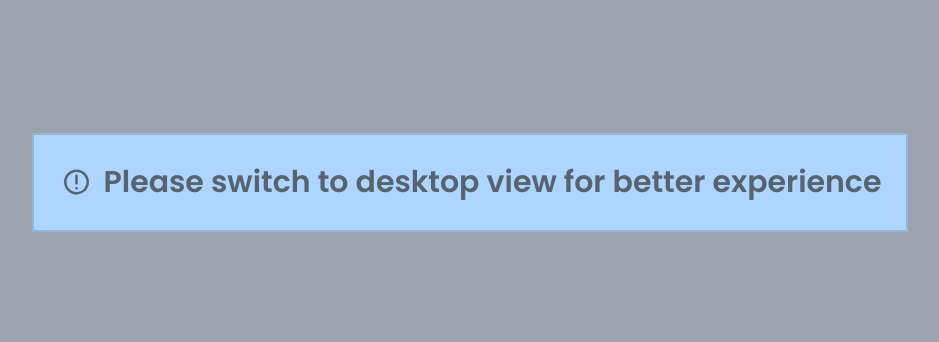
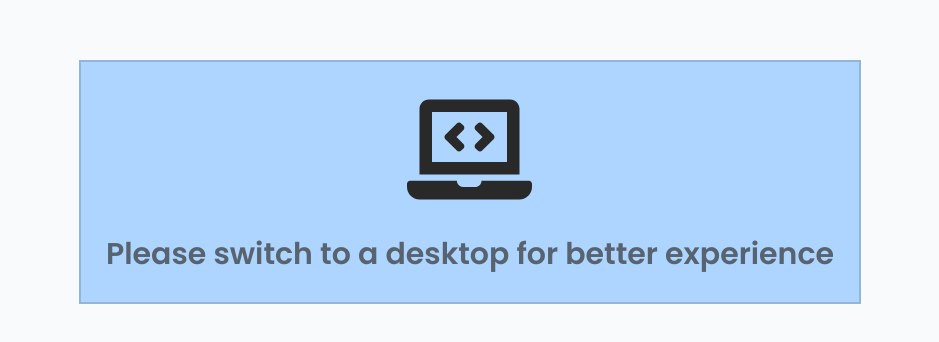
Before and after one commit to yashwanth-cd/the-wild-oasis, a React (Vite) app: page / in a window 1280 px wide. Shown: the part 218-560 px from the top of the page, without its empty margins (170-1109 px from the left). Built offline with nearby package versions, Linux system fonts and the light colour scheme; a web font is replaced by a local one.

Commit message:
44th commit - Fixed the desktop message and icon

```diff
--- a/src/DesktopView/DesktopViewMessage.jsx
+++ b/src/DesktopView/DesktopViewMessage.jsx
@@ -1,7 +1,7 @@
 /* eslint-disable react/prop-types */
 import styled from "styled-components";
 import Heading from "../ui/Heading";
-import { CgDanger } from "react-icons/cg";
+import { FaLaptopCode } from "react-icons/fa";
 import { useEffect, useState } from "react";
 
 const StyledMessage = styled.div`
@@ -10,7 +10,7 @@ const StyledMessage = styled.div`
   align-items: center;
   justify-content: center;
   text-align: center;
-  background-color: var(--color-grey-400);
+  background-color: var(--color-grey-50);
   overflow: hidden;
 
   h1 {
@@ -37,15 +37,24 @@ export default function DesktopViewMessage({ children }) {
 
   useEffect(function () {}, [desktopWidth]);
 
+  if (desktopWidth < 640) {
+    document.body.style.overflow = "hidden";
+  } else {
+    document.body.style.overflow = "auto";
+  }
+
   if (desktopWidth >= 1400) {
     return children;
   }
 
   return (
     <StyledMessage>
-      <Heading as="h1">
-        <CgDanger style={{ width: "35px", marginRight: "10px" }} /> Please
-        switch to desktop view for better experience
+      <Heading
+        as="h1"
+        style={{ display: "flex", flexDirection: "column", gap: "20px" }}
+      >
+        <FaLaptopCode style={{ color: "#292929", fontSize: "125px" }} />
+        Please switch to a desktop for better experience
       </Heading>
     </StyledMessage>
   );
```
